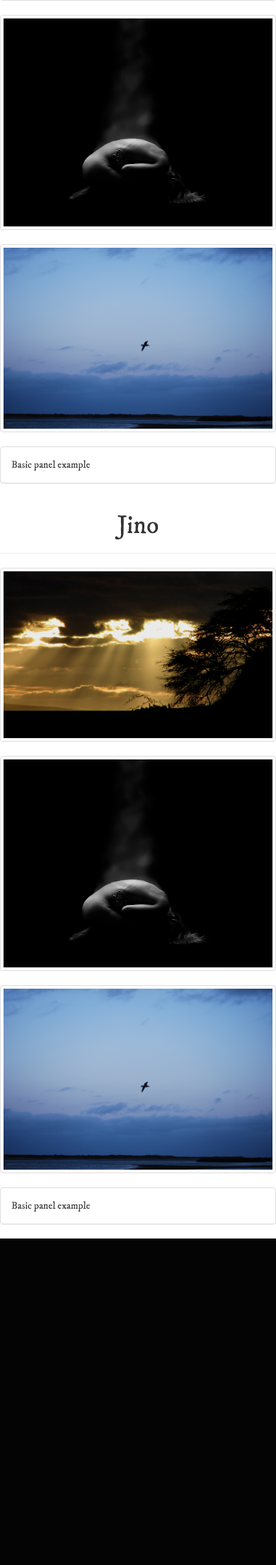
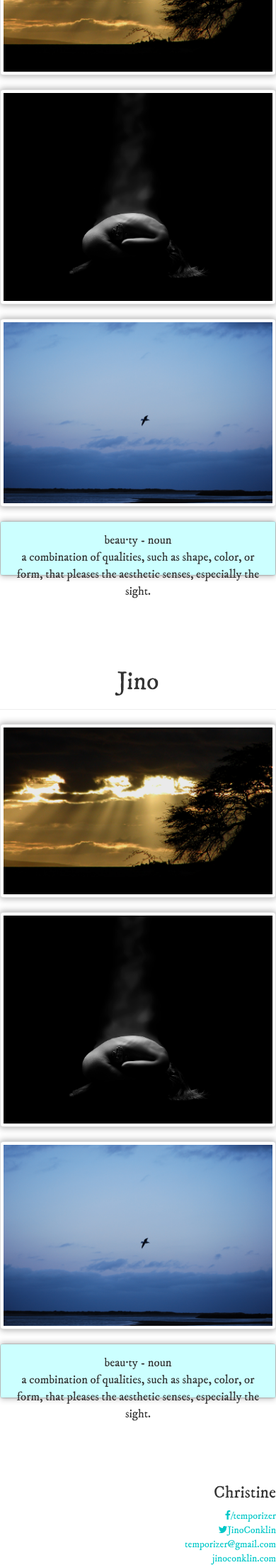
Before and after one commit to temporizer/cgt206-sb2, a PHP site: page / in a window 390 px wide. Shown: the part 1487-3692 px from the top of the page at 71% size. Before the commit the page ends 3232 px from the top, so only its background shows below. Run offline with PHP 8.4, Linux system fonts and the light colour scheme; some libraries are stand-ins or nearby versions.

Commit message:
Added Menu, smooth scroll

```diff
--- a/css/style.css
+++ b/css/style.css
@@ -55,12 +55,46 @@ article, aside, details, figcaption, figure, footer, header, hgroup, menu, nav,
 }
 
 body {
-  padding-top: 70px;
   font-family: "IM Fell DW Pica", serif !important;
-  font-weight: italic;
+}
+
+.buffer {
+  height: 70px;
 }
 
 #wrapper {
   max-width: 1200px;
   margin: 0px auto;
 }
+
+.navbar-brand {
+  font-size: 2em !important;
+}
+
+.navbar-nav {
+  font-size: 1.5em !important;
+}
+
+.panel-body {
+  height: 75px;
+  text-align: center;
+  font-size: 1.2em;
+  border: none;
+  background-color: rgba(0, 255, 255, 0.2);
+}
+
+.thumbnail, .panel-body {
+  box-shadow: 0px 3px 8px rgba(0, 0, 0, 0.2), 0px -3px 8px rgba(0, 0, 0, 0.2);
+}
+
+.fa {
+  font-size: 1.4em;
+}
+
+footer {
+  margin-top: 100px;
+  height: 200px;
+}
+footer a {
+  color: #00c8c8;
+}
--- a/includes/footer.inc.php
+++ b/includes/footer.inc.php
@@ -2,14 +2,43 @@
 
 <div id="root_footer"></div>
 	</section> <!-- end wrapper -->
-		<footer id="footer">
-
+		<footer id="footer" class="contact">
+			<section class="row">
+				<div class="col-md-4 text-right">
+					<h3>Christine</h3>
+					<ul>
+						<li><a href="http://www.facebook.com/temporizer"><i class="fa fa-facebook"></i>/temporizer</a></li>
+						<li><a href="http://www.twitter.com/jinoconklin"><i class="fa fa-twitter"></i>JinoConklin</a></li>
+						<li><a href="mailto:temporizer@gmail.com">temporizer@gmail.com</a></li>
+						<li><a href="http://www.jinoconklin.com">jinoconklin.com</a></li>
+					</ul>
+				</div>
+				<div class="col-md-4 text-center">
+					<h3>David</h3>
+					<ul>
+						<li><a href="http://www.facebook.com/temporizer"><i class="fa fa-facebook"></i>/temporizer</a></li>
+						<li><a href="http://www.twitter.com/jinoconklin"><i class="fa fa-twitter"></i>JinoConklin</a></li>
+						<li><a href="mailto:temporizer@gmail.com">temporizer@gmail.com</a></li>
+						<li><a href="http://www.jinoconklin.com">jinoconklin.com</a></li>
+					</ul>
+				</div>
+				<div class="col-md-4 text-left">
+					<h3>Jino</h3>
+					<ul>
+						<li><a href="http://www.facebook.com/temporizer"><i class="fa fa-facebook"></i>/temporizer</a></li>
+						<li><a href="http://www.twitter.com/jinoconklin"><i class="fa fa-twitter"></i>JinoConklin</a></li>
+						<li><a href="mailto:temporizer@gmail.com">temporizer@gmail.com</a></li>
+						<li><a href="http://www.jinoconklin.com">jinoconklin.com</a></li>
+					</ul>
+				</div>
+			</section>
 		</footer>
 
 
 
 	<script src="//ajax.googleapis.com/ajax/libs/jquery/2.1.0/jquery.min.js"></script>
 	<script src="//netdna.bootstrapcdn.com/bootstrap/3.1.1/js/bootstrap.min.js"></script>
+	<script src="js/smoothscroll.min.js"></script>
 	<script src="js/script.js"></script>
 </body>
 </html>
--- a/includes/header.inc.php
+++ b/includes/header.inc.php
@@ -42,9 +42,10 @@
 
 
 				<ul class="nav navbar-nav navbar-right">
-					<li><a href="#christine">Christine</a></li>
-					<li><a href="#david">David</a></li>
-					<li><a href="#jino">Jino</a></li>
+					<li><a href="#christine" id="christineLink">Christine</a></li>
+					<li><a href="#david" id="davidLink">David</a></li>
+					<li><a href="#jino" id="jinoLink">Jino</a></li>
+					<li><a href="#contact" id="contactLink">Contact</a></li>
 				</ul>
 			</div><!-- /.navbar-collapse -->
 		</div><!-- /.container-fluid -->
--- a/index.php
+++ b/index.php
@@ -1,86 +1,81 @@
 <?php include 'includes/header.inc.php'; ?>
 
-<section  class="text-center">
+<section id="christine" class="buffer"></section>
+<section  class="page-header text-center">
 	<h1>Christine</h1>
 </section>
 <div class="row">
   <div class="col-sm-4">
-    <a href="#" class="thumbnail">
+    <a href="#" class="thumbnail cimg1">
       <img data-src="images/hawaii.jpg" src="images/hawaii.jpg" alt="...">
     </a>
   </div>
   <div class="col-sm-4">
-    <a href="#" class="thumbnail">
+    <a href="#" class="thumbnail cimg2">
       <img data-src="images/manifest.jpg" src="images/manifest.jpg" alt="...">
     </a>
   </div>
   <div class="col-sm-4">
-    <a href="#" class="thumbnail">
+    <a href="#" class="thumbnail cimg3">
       <img data-src="images/netarts_bay.jpg" src="images/netarts_bay.jpg" alt="...">
     </a>
   </div>
 </div>
 <div class="panel panel-default">
-  <div class="panel-body">
-    Beauty is a perfect moment. The sun broke through the clouds like a glimmer of hope in an otherwise dark time. The scent of fresh rain mixed with the salty ocean breeze. Beauty is peace and joy and wonder. Beauty is simple.
-  </div>
+  <div id="christineText" class="panel-body"></div>
 </div>
 
-
+<section id="david" class="buffer"></section>
 <section class="page-header text-center">
 	<h1>David</h1>
 </section>
 
 <div class="row">
   <div class="col-sm-4">
-    <a href="#" class="thumbnail">
+    <a href="#" class="thumbnail dimg1">
       <img data-src="images/hawaii.jpg" src="images/hawaii.jpg" alt="...">
     </a>
   </div>
   <div class="col-sm-4">
-    <a href="#" class="thumbnail">
+    <a href="#" class="thumbnail dimg2">
       <img data-src="images/manifest.jpg" src="images/manifest.jpg" alt="...">
     </a>
   </div>
   <div class="col-sm-4">
-    <a href="#" class="thumbnail">
+    <a href="#" class="thumbnail dimg3">
       <img data-src="images/netarts_bay.jpg" src="images/netarts_bay.jpg" alt="...">
     </a>
   </div>
 </div>
 
 <div class="panel panel-default">
-  <div class="panel-body">
-    Basic panel example
-  </div>
+  <div id="davidText" class="panel-body"></div>
 </div>
 
-
+<section id="jino" class="buffer"></section>
 <section class="page-header text-center">
 	<h1>Jino</h1>
 </section>
 
 <div class="row">
   <div class="col-sm-4">
-    <a href="#" class="thumbnail">
+    <a href="#" class="thumbnail jimg1">
       <img data-src="images/hawaii.jpg" src="images/hawaii.jpg" alt="...">
     </a>
   </div>
   <div class="col-sm-4">
-    <a href="#" class="thumbnail">
+    <a href="#" class="thumbnail jimg2">
       <img data-src="images/manifest.jpg" src="images/manifest.jpg" alt="...">
     </a>
   </div>
   <div class="col-sm-4">
-    <a href="#" class="thumbnail">
+    <a href="#" class="thumbnail jimg3">
       <img data-src="images/netarts_bay.jpg" src="images/netarts_bay.jpg" alt="...">
     </a>
   </div>
 </div>
 
 <div class="panel panel-default">
-  <div class="panel-body">
-    Basic panel example
-  </div>
+  <div id="jinoText" class="panel-body"></div>
 </div>
 <?php include 'includes/footer.inc.php'; ?>
--- a/js/script.js
+++ b/js/script.js
@@ -1,3 +1,106 @@
 $(document).ready(function() {
+	var christine = ['Beauty is a perfect moment. The sun broke through the clouds like a glimmer of hope in an otherwise dark time. The scent of fresh rain mixed with the salty ocean breeze. Beauty is peace and joy and wonder. Beauty is simple.', 'My friend Chris Masoner gave me permission to use this photograph. Chris is an artist with his camera and amazes me with his talent. I asked for this image in particular because it is beautiful to me. It is balance, light and dark, spirit, elegance.', 'I went to Netarts Bay on the Oregon Coast with my parents for a week a few years ago. I woke up early and went down to the bay. The sun was promising to come up, but the world was still sleepy and quiet except for the gentle sound of the waves coming in. My normal life is so busy. This moment was simple, quiet, elegant, perfect, and beautiful.'];
+	var david = ['Beauty in this shows Wisdom comes in many forms. Even though you have the power of knowledge at your fingertips, it’s okay to do it the old fashion way.', 'The way the Dragon represents freedom as it soars above everything else and the partnership with the woman on it’s back is pure Beauty.', 'The innocence of young woman it’s not always what that woman truly is. The way that the nails and eyes look, showing “Don’t mess with me”, shows the Beauty of a strong willed woman.'];
 
+
+	var text = 'beau·ty - noun<br>a combination of qualities, such as shape, color, or form, that pleases the aesthetic senses, especially the sight.';
+
+	$('#christineText, #davidText, #jinoText').html(text);
+
+
+	//Christine Hovers
+	$('.cimg1').hover(function() {
+		$('#christineText').html(christine[0])
+	}, function() {
+		$('#christineText').html(text);
+	});
+
+	$('.cimg2').hover(function() {
+		$('#christineText').html(christine[1])
+	}, function() {
+		$('#christineText').html(text);
+	});
+
+	$('.cimg3').hover(function() {
+		$('#christineText').html(christine[2])
+	}, function() {
+		$('#christineText').html(text);
+	});
+
+
+	//David Hovers
+	$('.dimg1').hover(function() {
+		$('#davidText').html(david[0])
+	}, function() {
+		$('#davidText').html(text);
+	});
+
+	$('.dimg2').hover(function() {
+		$('#davidText').html(david[1])
+	}, function() {
+		$('#davidText').html(text);
+	});
+
+	$('.dimg3').hover(function() {
+		$('#davidText').html(david[2])
+	}, function() {
+		$('#davidText').html(text);
+	});
+
+
+	//Jino Hovers
+	$('.jimg1').hover(function() {
+		$('#jinoText').html(christine[0])
+	}, function() {
+		$('#jinoText').html(text);
+	});
+
+	$('.jimg2').hover(function() {
+		$('#jinoText').html(christine[1])
+	}, function() {
+		$('#jinoText').html(text);
+	});
+
+	$('.jimg3').hover(function() {
+		$('#jinoText').html(christine[2])
+	}, function() {
+		$('#jinoText').html(text);
+	});
+
+
+
+
+
+	// Smooth Scrolling
+	$('#christineLink').on('click', function() {
+		$.smoothScroll({
+			scrollElement: $('body'),
+			scrollTarget: '#christine'
+    		});
+    		return false;
+  	});
+
+	$('#davidLink').on('click', function() {
+		$.smoothScroll({
+			scrollElement: $('body'),
+			scrollTarget: '#david'
+    		});
+    		return false;
+  	});
+
+	$('#jinoLink').on('click', function() {
+		$.smoothScroll({
+			scrollElement: $('body'),
+			scrollTarget: '#jino'
+    		});
+    		return false;
+  	});
+
+	$('#contactLink').on('click', function() {
+		$.smoothScroll({
+			scrollElement: $('body'),
+			scrollTarget: '.contact'
+    		});
+    		return false;
+  	});
 })
--- a/sass/style.scss
+++ b/sass/style.scss
@@ -3,11 +3,17 @@
 @import "compass/layout/sticky-footer";
 
 body {
-	padding-top: 70px;
+	// margin-top: 70px;
+	// padding-top: 70px;
 	// overflow-x: hidden;
 
 	font-family:$headers !important;
-	font-weight: italic;
+	// font-style: oblique;
+
+}
+
+.buffer {
+	height: 70px;
 }
 
 #wrapper {
@@ -15,3 +21,37 @@ body {
 	margin: 0px auto;
 	// border: 1px solid red;
 }
+
+.navbar-brand {
+	font-size: 2em !important;
+}
+
+.navbar-nav {
+	font-size: 1.5em !important;
+}
+
+.panel-body {
+	height: 75px;
+	text-align: center;
+	font-size: 1.2em;
+	border: none;
+	background-color: rgba(0,255,255,0.2);
+}
+
+.thumbnail, .panel-body {
+	box-shadow: 0px 3px 8px rgba(0,0,0,0.2), 0px -3px 8px rgba(0,0,0,0.2);
+}
+
+.fa {
+	font-size: 1.4em;
+}
+
+footer {
+	margin-top: 100px;
+	height: 200px;
+	// border: 1px solid black;
+
+	a {
+		color: rgba(0,200,200,1);
+	}
+}
```
